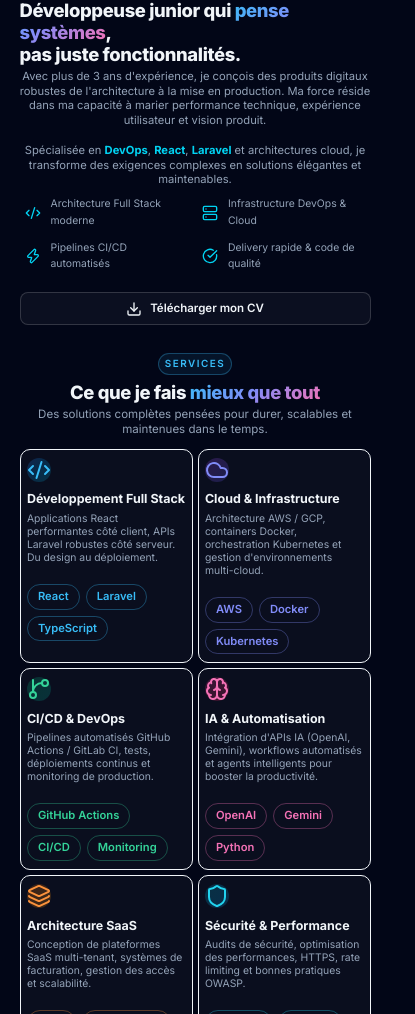
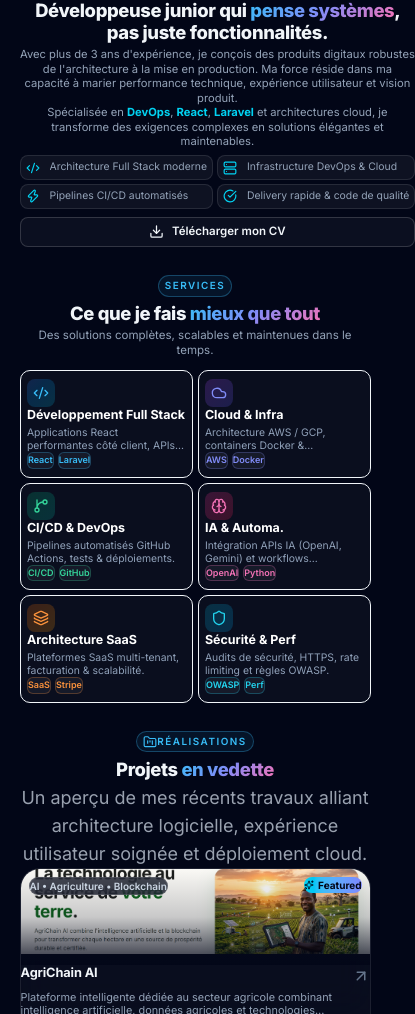
Before and after one commit to mmilinda/FolioMM, a React (Vite) app: page / in a window 390 px wide. Shown: the part 986-2000 px from the top of the page, 415 px wide, since content can reach past the window. Built offline with nearby package versions, Linux system fonts and the light colour scheme; no server answers.

Commit message:
fix: refactor JSX components with explicit Tailwind mobile responsive classes (h-24 cards, 2-col services, centered About CV button, ultra compact timeline)

```diff
--- a/src/components/About.jsx
+++ b/src/components/About.jsx
@@ -14,45 +14,46 @@ export default function About() {
   const inView = useInView(ref, { once: true, margin: "-100px" });
 
   return (
-    <section ref={ref} className="about-section">
+    <section ref={ref} className="about-section py-6 md:py-16">
       <div className="about-grid">
         {/* Left — Text */}
         <motion.div
           initial={{ opacity: 0, x: -40 }}
           animate={inView ? { opacity: 1, x: 0 } : {}}
           transition={{ duration: 0.8, ease: "easeOut" }}
+          className="text-center sm:text-left"
         >
           <span className="section-eyebrow">À propos</span>
-          <h2 className="section-title">
-            Développeuse junior qui
-            <span className="gradient-text"> pense systèmes</span>,
-            <br />pas juste fonctionnalités.
+          <h2 className="section-title text-xl sm:text-3xl font-extrabold mb-2">
+            Développeuse junior qui{" "}
+            <span className="gradient-text">pense systèmes</span>,
+            <br className="hidden sm:inline" /> pas juste fonctionnalités.
           </h2>
 
-          <p className="about-text">
+          <p className="about-text text-xs sm:text-base text-slate-300 leading-relaxed">
             Avec plus de 3 ans d'expérience, je conçois des produits digitaux robustes
             de l'architecture à la mise en production. Ma force réside dans ma capacité
             à marier performance technique, expérience utilisateur et vision produit.
           </p>
 
-          <p className="about-text" style={{ marginTop: "1rem" }}>
+          <p className="about-text text-xs sm:text-base text-slate-300 leading-relaxed mt-2">
             Spécialisée en <strong className="text-cyan-400">DevOps</strong>,{" "}
             <strong className="text-cyan-400">React</strong>,{" "}
             <strong className="text-cyan-400">Laravel</strong> et architectures cloud,
             je transforme des exigences complexes en solutions élégantes et maintenables.
           </p>
 
-          <div className="about-highlights">
+          <div className="about-highlights grid grid-cols-2 gap-2 mt-3 text-left">
             {highlights.map(({ icon: Icon, text }, i) => (
               <motion.div
                 key={text}
-                className="about-highlight-item"
+                className="about-highlight-item p-1.5 sm:p-2.5 text-[11px] sm:text-sm flex items-center gap-1.5 rounded-lg bg-white/5 border border-white/10"
                 initial={{ opacity: 0, x: -20 }}
                 animate={inView ? { opacity: 1, x: 0 } : {}}
                 transition={{ delay: 0.3 + i * 0.1, duration: 0.5 }}
               >
-                <Icon size={16} className="text-cyan-400 shrink-0" />
-                <span>{text}</span>
+                <Icon size={14} className="text-cyan-400 shrink-0" />
+                <span className="truncate">{text}</span>
               </motion.div>
             ))}
           </div>
@@ -61,10 +62,14 @@ export default function About() {
             initial={{ opacity: 0, y: 15 }}
             animate={inView ? { opacity: 1, y: 0 } : {}}
             transition={{ delay: 0.7 }}
-            style={{ marginTop: "2rem" }}
+            className="mt-4 flex justify-center sm:justify-start w-full"
           >
-            <a href="/CV-Milinda-Mendy.pdf" download className="hero-btn-secondary" style={{ display: "inline-flex" }}>
-              <Download size={16} />
+            <a
+              href="/CV-Milinda-Mendy.pdf"
+              download
+              className="hero-btn-secondary px-4 py-2 text-xs sm:text-sm flex items-center justify-center gap-2 rounded-xl mx-auto sm:mx-0"
+            >
+              <Download size={15} />
               Télécharger mon CV
             </a>
           </motion.div>
@@ -75,7 +80,7 @@ export default function About() {
           initial={{ opacity: 0, x: 40 }}
           animate={inView ? { opacity: 1, x: 0 } : {}}
           transition={{ duration: 0.8, delay: 0.2, ease: "easeOut" }}
-          className="about-code-wrapper"
+          className="about-code-wrapper hidden md:block"
         >
           <div className="about-code-card">
             <div className="about-code-header">
--- a/src/components/ProjectCard.jsx
+++ b/src/components/ProjectCard.jsx
@@ -22,7 +22,7 @@ export default function ProjectCard({ project }) {
       className="group project-card"
     >
       {/* ── Image ───────────────────────────────── */}
-      <div style={{ position: "relative", height: "200px", overflow: "hidden", flexShrink: 0 }}>
+      <div className="relative h-24 sm:h-44 md:h-48 overflow-hidden shrink-0">
         <img
           src={project.image}
           onError={(e) => {
@@ -30,88 +30,30 @@ export default function ProjectCard({ project }) {
           }}
           alt={project.title}
           loading="lazy"
-          style={{
-            width: "100%",
-            height: "100%",
-            objectFit: "cover",
-            transition: "transform 0.6s ease",
-          }}
-          className="project-card-img"
+          className="w-full h-full object-cover transition-transform duration-500 project-card-img"
         />
 
         {/* Gradient overlay */}
-        <div style={{
-          position: "absolute", inset: 0,
-          background: "linear-gradient(to top, rgba(2,6,23,0.85) 0%, rgba(2,6,23,0.2) 50%, transparent 100%)",
-        }} />
+        <div className="absolute inset-0 bg-gradient-to-t from-slate-950/85 via-slate-950/20 to-transparent" />
 
         {/* Category badge */}
         {project.category && (
-          <span style={{
-            position: "absolute", top: "12px", left: "12px",
-            padding: "3px 10px",
-            borderRadius: "999px",
-            fontSize: "0.7rem",
-            fontWeight: 600,
-            background: "rgba(2,6,23,0.7)",
-            backdropFilter: "blur(8px)",
-            border: "1px solid rgba(255,255,255,0.15)",
-            color: "var(--text-secondary)",
-            letterSpacing: "0.04em",
-          }}>
+          <span className="absolute top-2 left-2 px-2 py-0.5 rounded-full text-[10px] sm:text-xs font-semibold bg-slate-950/70 backdrop-blur-sm border border-white/15 text-slate-300">
             {project.category}
           </span>
         )}
 
         {/* Featured badge */}
         {project.featured && (
-          <span style={{
-            position: "absolute", top: "12px", right: "12px",
-            display: "flex", alignItems: "center", gap: "4px",
-            padding: "3px 10px",
-            borderRadius: "999px",
-            fontSize: "0.7rem",
-            fontWeight: 700,
-            background: "linear-gradient(135deg, #38bdf8, #818cf8)",
-            color: "#020617",
-          }}>
-            <Sparkles size={11} />
+          <span className="absolute top-2 right-2 flex items-center gap-1 px-2 py-0.5 rounded-full text-[10px] sm:text-xs font-bold bg-gradient-to-r from-cyan-400 to-indigo-400 text-slate-950">
+            <Sparkles size={10} />
             Featured
           </span>
         )}
-
-        {/* Year + status at bottom of image */}
-        <div style={{
-          position: "absolute", bottom: "10px", left: "12px",
-          display: "flex", alignItems: "center", gap: "8px",
-        }}>
-          {project.year && (
-            <span style={{
-              display: "flex", alignItems: "center", gap: "4px",
-              fontSize: "0.7rem", color: "rgba(255,255,255,0.6)",
-            }}>
-              <Calendar size={11} />
-              {project.year}
-            </span>
-          )}
-          {project.status && (
-            <span style={{
-              fontSize: "0.68rem",
-              padding: "2px 8px",
-              borderRadius: "999px",
-              background: "rgba(56,189,248,0.15)",
-              border: "1px solid rgba(56,189,248,0.3)",
-              color: "var(--primary)",
-              fontWeight: 600,
-            }}>
-              {project.status}
-            </span>
-          )}
-        </div>
       </div>
 
       {/* ── Content ─────────────────────────────── */}
-      <div style={{ padding: "1.25rem", display: "flex", flexDirection: "column", gap: "0.75rem", flex: 1 }}>
+      <div className="p-2.5 sm:p-4 flex flex-col gap-1.5 sm:gap-3 flex-1">
 
         {/* Title + link arrow */}
         <div style={{ display: "flex", alignItems: "flex-start", justifyContent: "space-between", gap: "8px" }}>
--- a/src/components/Services.jsx
+++ b/src/components/Services.jsx
@@ -6,17 +6,17 @@ const services = [
   {
     icon: Code2,
     title: "Développement Full Stack",
-    desc: "Applications React performantes côté client, APIs Laravel robustes côté serveur. Du design au déploiement.",
-    tags: ["React", "Laravel", "TypeScript"],
+    desc: "Applications React performantes côté client, APIs Laravel robustes.",
+    tags: ["React", "Laravel"],
     gradient: "from-blue-500/20 to-cyan-500/20",
     border: "border-blue-500/30",
     glow: "#38bdf8",
   },
   {
     icon: Cloud,
-    title: "Cloud & Infrastructure",
-    desc: "Architecture AWS / GCP, containers Docker, orchestration Kubernetes et gestion d'environnements multi-cloud.",
-    tags: ["AWS", "Docker", "Kubernetes"],
+    title: "Cloud & Infra",
+    desc: "Architecture AWS / GCP, containers Docker & Kubernetes.",
+    tags: ["AWS", "Docker"],
     gradient: "from-purple-500/20 to-indigo-500/20",
     border: "border-purple-500/30",
     glow: "#818cf8",
@@ -24,17 +24,17 @@ const services = [
   {
     icon: GitBranch,
     title: "CI/CD & DevOps",
-    desc: "Pipelines automatisés GitHub Actions / GitLab CI, tests, déploiements continus et monitoring de production.",
-    tags: ["GitHub Actions", "CI/CD", "Monitoring"],
+    desc: "Pipelines automatisés GitHub Actions, tests & déploiements.",
+    tags: ["CI/CD", "GitHub"],
     gradient: "from-emerald-500/20 to-teal-500/20",
     border: "border-emerald-500/30",
     glow: "#34d399",
   },
   {
     icon: Brain,
-    title: "IA & Automatisation",
-    desc: "Intégration d'APIs IA (OpenAI, Gemini), workflows automatisés et agents intelligents pour booster la productivité.",
-    tags: ["OpenAI", "Gemini", "Python"],
+    title: "IA & Automa.",
+    desc: "Intégration APIs IA (OpenAI, Gemini) et workflows intelligents.",
+    tags: ["OpenAI", "Python"],
     gradient: "from-pink-500/20 to-rose-500/20",
     border: "border-pink-500/30",
     glow: "#f472b6",
@@ -42,17 +42,17 @@ const services = [
   {
     icon: Layers,
     title: "Architecture SaaS",
-    desc: "Conception de plateformes SaaS multi-tenant, systèmes de facturation, gestion des accès et scalabilité.",
-    tags: ["SaaS", "Multi-tenant", "Stripe"],
+    desc: "Plateformes SaaS multi-tenant, facturation & scalabilité.",
+    tags: ["SaaS", "Stripe"],
     gradient: "from-orange-500/20 to-amber-500/20",
     border: "border-orange-500/30",
     glow: "#fb923c",
   },
   {
     icon: Shield,
-    title: "Sécurité & Performance",
-    desc: "Audits de sécurité, optimisation des performances, HTTPS, rate limiting et bonnes pratiques OWASP.",
-    tags: ["Security", "OWASP", "Perf"],
+    title: "Sécurité & Perf",
+    desc: "Audits de sécurité, HTTPS, rate limiting et règles OWASP.",
+    tags: ["OWASP", "Perf"],
     gradient: "from-cyan-500/20 to-sky-500/20",
     border: "border-cyan-500/30",
     glow: "#22d3ee",
@@ -64,44 +64,50 @@ export default function Services() {
   const inView = useInView(ref, { once: true, margin: "-80px" });
 
   return (
-    <section ref={ref} className="services-section">
+    <section ref={ref} className="services-section py-6 md:py-16">
       <motion.div
-        className="section-header"
+        className="section-header mb-4 sm:mb-8 text-center"
         initial={{ opacity: 0, y: 30 }}
         animate={inView ? { opacity: 1, y: 0 } : {}}
         transition={{ duration: 0.7 }}
       >
         <span className="section-eyebrow">Services</span>
-        <h2 className="section-title">
-          Ce que je fais
-          <span className="gradient-text"> mieux que tout</span>
+        <h2 className="section-title text-lg sm:text-3xl font-extrabold">
+          Ce que je fais <span className="gradient-text">mieux que tout</span>
         </h2>
-        <p className="section-subtitle">
-          Des solutions complètes pensées pour durer, scalables et maintenues dans le temps.
+        <p className="section-subtitle text-xs sm:text-base text-slate-400 max-w-md mx-auto">
+          Des solutions complètes, scalables et maintenues dans le temps.
         </p>
       </motion.div>
 
-      <div className="services-grid">
+      <div className="services-grid grid grid-cols-2 md:grid-cols-3 gap-2 sm:gap-4">
         {services.map((svc, i) => {
           const Icon = svc.icon;
           return (
             <motion.div
               key={svc.title}
-              className={`service-card ${svc.border}`}
+              className={`service-card p-2.5 sm:p-5 rounded-xl border ${svc.border} bg-white/5 flex flex-col justify-between`}
               initial={{ opacity: 0, y: 40 }}
               animate={inView ? { opacity: 1, y: 0 } : {}}
-              transition={{ delay: i * 0.1, duration: 0.6, ease: "easeOut" }}
-              whileHover={{ y: -8, scale: 1.02 }}
-              style={{ "--card-glow": svc.glow }}
+              transition={{ delay: i * 0.08, duration: 0.5, ease: "easeOut" }}
+              whileHover={{ y: -4, scale: 1.02 }}
             >
-              <div className={`service-icon-wrapper bg-gradient-to-br ${svc.gradient}`}>
-                <Icon size={24} style={{ color: svc.glow }} />
+              <div>
+                <div className={`w-7 h-7 sm:w-10 sm:h-10 rounded-lg flex items-center justify-center mb-1.5 sm:mb-3 bg-gradient-to-br ${svc.gradient}`}>
+                  <Icon size={16} className="sm:hidden" style={{ color: svc.glow }} />
+                  <Icon size={22} className="hidden sm:block" style={{ color: svc.glow }} />
+                </div>
+                <h3 className="text-xs sm:text-base font-bold text-white mb-1 line-clamp-1">{svc.title}</h3>
+                <p className="text-[11px] sm:text-sm text-slate-400 leading-tight line-clamp-2">{svc.desc}</p>
               </div>
-              <h3 className="service-title">{svc.title}</h3>
-              <p className="service-desc">{svc.desc}</p>
-              <div className="service-tags">
+
+              <div className="flex flex-wrap gap-1 mt-2">
                 {svc.tags.map((tag) => (
-                  <span key={tag} className="service-tag" style={{ borderColor: svc.glow + "55", color: svc.glow }}>
+                  <span
+                    key={tag}
+                    className="text-[9px] sm:text-xs font-semibold px-1.5 py-0.5 rounded-md border bg-white/5"
+                    style={{ borderColor: svc.glow + "44", color: svc.glow }}
+                  >
                     {tag}
                   </span>
                 ))}
--- a/src/components/Timeline.jsx
+++ b/src/components/Timeline.jsx
@@ -8,8 +8,8 @@ const experiences = [
     company: "Freelance",
     type: "Actuel",
     color: "#38bdf8",
-    desc: "Création de plateformes SaaS, pipelines CI/CD, architectures cloud et solutions IA pour clients internationaux.",
-    tags: ["DevOps", "React", "AWS", "Docker"],
+    desc: "Création de plateformes SaaS, pipelines CI/CD et architectures cloud.",
+    tags: ["DevOps", "React", "Docker"],
   },
   {
     year: "2025",
@@ -17,8 +17,8 @@ const experiences = [
     company: "SecurityApp",
     type: "Projet",
     color: "#818cf8",
-    desc: "Conception et développement d'une plateforme complète de gestion de sécurité avec authentification avancée et tableaux de bord temps réel.",
-    tags: ["Laravel", "Vue.js", "MySQL"],
+    desc: "Plateforme de sécurité avec tableaux de bord temps réel.",
+    tags: ["Laravel", "Vue.js"],
   },
   {
     year: "2025",
@@ -26,8 +26,8 @@ const experiences = [
     company: "AgriChain AI",
     type: "Projet",
     color: "#34d399",
-    desc: "Solution AgriTech combinant intelligence artificielle et Blockchain pour la traçabilité de la chaîne alimentaire.",
-    tags: ["Python", "Blockchain", "AI"],
+    desc: "AgriTech combinant intelligence artificielle et Blockchain.",
+    tags: ["Python", "AI"],
   },
   {
     year: "2024",
@@ -35,8 +35,8 @@ const experiences = [
     company: "Clients variés",
     type: "Freelance",
     color: "#f472b6",
-    desc: "Création de sites vitrines, e-commerces et applications métiers pour PME et startups.",
-    tags: ["React", "WordPress", "SEO"],
+    desc: "Création de sites vitrines et applications métiers.",
+    tags: ["React", "SEO"],
   },
 ];
 
@@ -45,67 +45,57 @@ export default function Timeline() {
   const inView = useInView(ref, { once: true, margin: "-80px" });
 
   return (
-    <section ref={ref} className="timeline-section">
+    <section ref={ref} className="timeline-section py-4 md:py-16">
       <motion.div
-        className="section-header"
+        className="section-header mb-3 sm:mb-8 text-center"
         initial={{ opacity: 0, y: 30 }}
         animate={inView ? { opacity: 1, y: 0 } : {}}
         transition={{ duration: 0.7 }}
       >
         <span className="section-eyebrow">Parcours</span>
-        <h2 className="section-title">
-          Mon expérience
-          <span className="gradient-text"> en détail</span>
+        <h2 className="section-title text-base sm:text-3xl font-extrabold">
+          Mon expérience <span className="gradient-text">en détail</span>
         </h2>
       </motion.div>
 
-      <div className="timeline-wrapper">
-        {/* Vertical line */}
-        <motion.div
-          className="timeline-line"
-          initial={{ height: 0 }}
-          animate={inView ? { height: "100%" } : {}}
-          transition={{ delay: 0.3, duration: 1.2, ease: "easeOut" }}
-        />
-
-        <div className="timeline-items">
+      <div className="timeline-wrapper relative max-w-2xl mx-auto px-2">
+        <div className="timeline-items space-y-2 sm:space-y-4">
           {experiences.map((exp, i) => (
             <motion.div
               key={`${exp.year}-${i}`}
-              className="timeline-item"
-              initial={{ opacity: 0, x: i % 2 === 0 ? -30 : 30 }}
-              animate={inView ? { opacity: 1, x: 0 } : {}}
-              transition={{ delay: 0.2 + i * 0.15, duration: 0.7, ease: "easeOut" }}
+              className="timeline-item flex gap-2 sm:gap-4 items-start"
+              initial={{ opacity: 0, y: 20 }}
+              animate={inView ? { opacity: 1, y: 0 } : {}}
+              transition={{ delay: 0.1 + i * 0.08, duration: 0.5 }}
             >
-              {/* Dot on the line */}
-              <div className="timeline-dot" style={{ borderColor: exp.color, boxShadow: `0 0 12px ${exp.color}55` }}>
-                <div className="timeline-dot-inner" style={{ background: exp.color }} />
-              </div>
-
-              {/* Card */}
-              <motion.div
-                className="timeline-card"
-                whileHover={{ y: -4, scale: 1.01 }}
+              <div
+                className="timeline-card w-full p-2.5 sm:p-4 rounded-xl border border-white/10 bg-white/5"
+                style={{ borderLeft: `3px solid ${exp.color}` }}
               >
-                <div className="timeline-card-top">
-                  <div>
-                    <span className="timeline-year" style={{ color: exp.color }}>{exp.year}</span>
-                    <span className="timeline-type">{exp.type}</span>
-                  </div>
+                <div className="flex items-center justify-between gap-2 mb-1">
+                  <span className="text-[11px] sm:text-xs font-bold" style={{ color: exp.color }}>
+                    {exp.year} • {exp.company}
+                  </span>
+                  <span className="text-[9px] sm:text-xs px-1.5 py-0.5 rounded bg-white/10 text-slate-300">
+                    {exp.type}
+                  </span>
                 </div>
 
-                <h3 className="timeline-role">{exp.role}</h3>
-                <p className="timeline-company">{exp.company}</p>
-                <p className="timeline-desc">{exp.desc}</p>
+                <h3 className="text-xs sm:text-base font-bold text-white mb-0.5">{exp.role}</h3>
+                <p className="text-[11px] sm:text-xs text-slate-400 leading-tight mb-2">{exp.desc}</p>
 
-                <div className="timeline-tags">
+                <div className="flex flex-wrap gap-1">
                   {exp.tags.map((tag) => (
-                    <span key={tag} className="timeline-tag" style={{ borderColor: exp.color + "44", color: exp.color }}>
+                    <span
+                      key={tag}
+                      className="text-[9px] sm:text-xs px-1.5 py-0.5 rounded border bg-white/5 font-medium"
+                      style={{ borderColor: exp.color + "44", color: exp.color }}
+                    >
                       {tag}
                     </span>
                   ))}
                 </div>
-              </motion.div>
+              </div>
             </motion.div>
           ))}
         </div>
```
